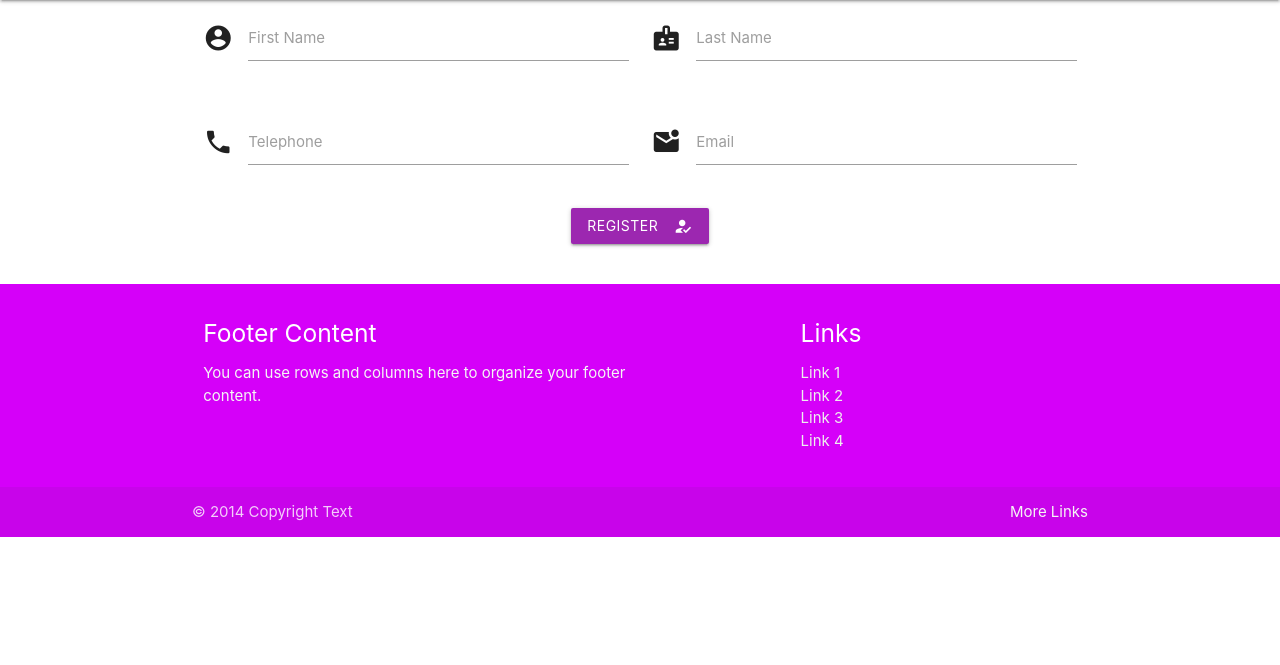
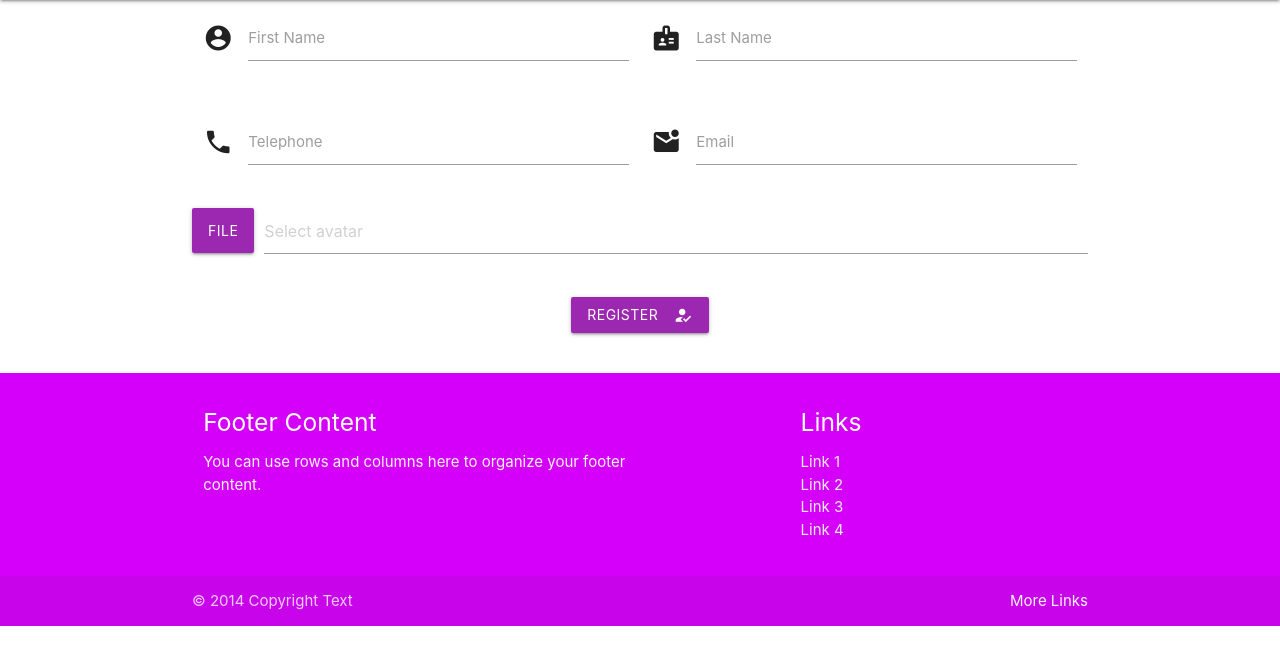
Before and after one commit to NikitaB1221/PHP111, a PHP site: page /forms in a window 1280 px wide. Shown: the part 64-729 px from the top of the page. Run offline with PHP 8.4, Linux system fonts and the light colour scheme.

Commit message:
UPDATE 5

```diff
--- a/www/_layout.php
+++ b/www/_layout.php
@@ -22,7 +22,7 @@ endif;
 			<a href="/" class="brand-logo">PV-111</a>
 			<ul id="nav-mobile" class="right hide-on-med-and-down">
 				<li if($page == 'about.php') echo 'class="active"'><a href="about">About</a></li>
-				<li if($page == 'forms.php') echo 'class="active"'><a href="forms">Forms</a></li>
+				<li if($page == 'forms_controller.php') echo 'class="active"'><a href="forms">Forms</a></li>
 				<li if($page == 'index.php') echo 'class="active"'><a href="index">Index</a></li>
 				<li if($page == 'db.php') echo 'class="active"'><a href="db">Db</a></li>
 				<li><a href="sass.html">Sass</a></li>
--- a/www/forms.php
+++ b/www/forms.php
@@ -1,88 +1,5 @@
-<?php
-$name_class = "validate";
-$reg_name = "";
-$lastname_class = "validate";
-$reg_lastname = "";
-$email_class = "validate";
-$reg_email = "";
-$telephone_class = "validate";
-$reg_telephone = "";
-
-if ($_SERVER['REQUEST_METHOD'] == 'POST') {
-    // оброблення даних форми
-    // echo '<pre>' ; print_r( $_POST ) ; exit ;
-    // етап 1 - валідація
-    if (!isset($_POST['reg-name'])) { // наявність самих даних
-        $name_message = "No reg-name field";
-    } else {
-        $reg_name = $_POST['reg-name'];
-        if (strlen($reg_name) < 3) {
-            $name_message = "Name too short";
-        }
-    }
-    if (isset($name_message)) { // валідація імені не пройшла
-        $name_class = "invalid";
-    } else { // успішна валідація
-        $name_class = "valid";
-    }
-
-
-
-    if (!isset($_POST['reg-lastname'])) { // наявність самих даних
-        $lastname_message = "No reg-lastname field";
-    } else {
-        $reg_lastname = $_POST['reg-lastname'];
-        if (strlen($reg_lastname) < 3) {
-            $lastname_message = "lastname too short";
-        }
-    }
-    if (isset($lastname_message)) { // валідація імені не пройшла
-        $lastname_class = "invalid";
-    } else { // успішна валідація
-        $lastname_class = "valid";
-    }
-
-
-
-    if (!isset($_POST['reg-email'])) { // наявність самих даних
-        $email_message = "No reg-email field";
-    } else {
-        $reg_email = $_POST['reg-email'];
-        if (!filter_var($reg_email, FILTER_VALIDATE_EMAIL)) {
-            $email_message = "Invalid email format";
-        }
-    }
-    if (isset($email_message)) { // валідація імені не пройшла
-        $email_class = "invalid";
-    } else { // успішна валідація
-        $email_class = "valid";
-    }
-
-
-
-
-    if (!isset($_POST['reg-phone'])) { // Проверяем наличие самих данных
-        $telephone_message = "No reg-phone field";
-    } else {
-        $reg_telephone = $_POST['reg-phone'];
-        // Используем регулярное выражение для валидации номера телефона
-        if (!preg_match('/^(?:\+\d{10}|\d{7})$/', $reg_telephone)) {
-            $telephone_message = "Invalid phone number format";
-        }
-    }
-    if (isset($telephone_message)) { // валідація імені не пройшла
-        $telephone_class = "invalid";
-    } else { // успішна валідація
-        $telephone_class = "valid";
-    }
-
-
-
-}
-
-?>
 <div class="row">
-    <form class="col s12" method="post">
+    <form class="col s12" method="post" enctype="multipart/form-data">
         <div class="row">
             <div class="input-field col s6">
                 <i class="material-icons prefix">account_circle</i>
@@ -122,6 +39,25 @@ if ($_SERVER['REQUEST_METHOD'] == 'POST') {
                 <?php endif ?>
             </div>
         </div>
+        <div class="row">
+            <div class="file-field input-field ">
+                <div class="btn purple">
+                    <span>File</span>
+                    <input type="file" name="reg-avatar">
+                </div>
+                <div class="file-path-wrapper">
+                    <input class="file-path validate" type="text" placeholder="Select avatar">
+                </div>
+            </div>
+            <?php if (!empty($reg_avatar)): ?>
+                <p>Uploaded Avatar: <img src="<?= $reg_avatar ?>" alt="Avatar"></p>
+            <?php endif; ?>
+            <?php if (isset($avatar_message)): ?>
+                <p class="red-text">
+                    <?= $avatar_message ?>
+                </p>
+            <?php endif; ?>
+        </div>
         <div class="row center-align">
             <button class="waves-effect waves-light btn purple">
                 <i class="material-icons right">how_to_reg</i>Register
--- /dev/null
+++ b/www/forms_controller.php
@@ -0,0 +1,202 @@
+<?php
+$name_class = "validate";
+$reg_name = "";
+$lastname_class = "validate";
+$reg_lastname = "";
+$email_class = "validate";
+$reg_email = "";
+$telephone_class = "validate";
+$reg_telephone = "";
+$avatar_class = "validate";
+$reg_avatar = "";
+$uploadDir = "E:/PHP/www/img/";
+
+if ($_SERVER['REQUEST_METHOD'] == 'POST') {
+    // оброблення даних форми
+    // echo '<pre>' ; print_r( $_POST ) ; exit ;
+    // етап 1 - валідація
+    if (!isset($_POST['reg-name'])) { // наявність самих даних
+        $name_message = "No reg-name field";
+    } else {
+        $reg_name = $_POST['reg-name'];
+        if (strlen($reg_name) < 3) {
+            $name_message = "Name too short";
+        }
+    }
+
+
+
+    if (!isset($_POST['reg-lastname'])) { // наявність самих даних
+        $lastname_message = "No reg-lastname field";
+    } else {
+        $reg_lastname = $_POST['reg-lastname'];
+        if (strlen($reg_lastname) < 3) {
+            $lastname_message = "lastname too short";
+        }
+    }
+
+
+
+    if (!isset($_POST['reg-email'])) { // наявність самих даних
+        $email_message = "No reg-email field";
+    } else {
+        $reg_email = $_POST['reg-email'];
+        if (!filter_var($reg_email, FILTER_VALIDATE_EMAIL)) {
+            $email_message = "Invalid email format";
+        }
+    }
+
+
+    if (!isset($_POST['reg-phone'])) { // Проверяем наличие самих данных
+        $telephone_message = "No reg-phone field";
+    } else {
+        $reg_telephone = $_POST['reg-phone'];
+        // Используем регулярное выражение для валидации номера телефона
+        if (!preg_match('/^(?:\+\d{10}|\d{7})$/', $reg_telephone)) {
+            $telephone_message = "Invalid phone number format";
+        }
+    }
+
+    if (!isset($_FILES['reg-avatar'])) {
+        $avatar_message = "No avatar file uploaded";
+    } else {
+        $file = $_FILES['reg-avatar'];
+
+        if ($file['error'] !== UPLOAD_ERR_OK) {
+            $avatar_message = "Error uploading the avatar file";
+        } else {
+            $allowedTypes = ['image/jpeg', 'image/png', 'image/gif'];
+            $extension = pathinfo($file['name'], PATHINFO_EXTENSION);
+
+            if (!in_array($file['type'], $allowedTypes) || !in_array($extension, ['jpg', 'jpeg', 'png', 'gif'])) {
+                $avatar_message = "Invalid file type. Allowed types: JPG, JPEG, PNG, GIF";
+            }
+
+            $maxFileSize = 2 * 1024 * 1024; // 2 МБ
+            if ($file['size'] > $maxFileSize) {
+                $avatar_message = "File size exceeds the maximum allowed size (2 MB)";
+            }
+
+            // Если все проверки прошли успешно
+            if (empty($avatar_message)) {
+                // Генерация уникального имени файла с сохранением расширения
+                $uniqueFileName = uniqid() . '.' . $extension;
+
+                // Полный путь к новому файлу
+                $uploadPath = $uploadDir . $uniqueFileName;
+
+                // Проверка наличия файла с таким именем в папке
+                while (file_exists($uploadPath)) {
+                    $uniqueFileName = uniqid() . '.' . $extension;
+                    $uploadPath = "{$uploadDir}/{$uniqueFileName}";
+                }
+
+                // Сохранение файла на сервере
+                if (move_uploaded_file($file['tmp_name'], $uploadPath)) {
+                    // Файл успешно загружен на сервер
+                    $reg_avatar = "./www/img/" . $uniqueFileName; // Записываем путь к файлу в переменную
+                } else {
+                    $avatar_message = "Error while saving the avatar file";
+                }
+            }
+        }
+    }
+
+    session_start();
+
+    $_SESSION['form_data'] = true;
+    $_SESSION['reg_name'] = $reg_name;
+    $_SESSION['reg_lastname'] = $reg_lastname;
+    $_SESSION['reg_email'] = $reg_email;
+    $_SESSION['reg_telephone'] = $reg_telephone;
+    $_SESSION['reg_avatar'] = $reg_avatar;
+    if (isset($name_message)) {
+        $_SESSION['$name_message'] = $name_message;
+    }
+    if (isset($lastname_message)) {
+        $_SESSION['$lastname_message'] = $lastname_message;
+    }
+    if (isset($email_message)) {
+        $_SESSION['$email_message'] = $email_message;
+    }
+    if (isset($telephone_message)) {
+        $_SESSION['$telephone_message'] = $telephone_message;
+    }
+    if (isset($avatar_message)) {
+        $_SESSION['$avatar_message'] = $avatar_message;
+    } else {
+        if (isset($_FILES['reg-avatar'])) {
+            if ($_FILES['reg-avatar']['error'] == 0) {
+                if ($_FILES['reg-avatar']['size'] > 0) {
+                    move_uploaded_file(
+                        $_FILES['reg-avatar']['tmp_name'],
+                        "E:/PHP/www/img/{$_FILES['reg-avatar']['name']}"
+                    );
+                }
+            }
+        }
+    }
+    // echo '<pre>' ; print_r($_FILES); exit;
+
+    header('Location: ' . $_SERVER['REQUEST_URI']);
+    exit;
+} else {
+    session_start();
+    if (isset($_SESSION['form_data'])) {
+        if (isset($_SESSION['$name_message'])) {
+            $name_message = $_SESSION['$name_message'];
+            unset($_SESSION['$name_message']);
+        }
+        if (isset($_SESSION['$lastname_message'])) {
+            $lastname_message = $_SESSION['$lastname_message'];
+            unset($_SESSION['$lastname_message']);
+        }
+        if (isset($_SESSION['$email_message'])) {
+            $email_message = $_SESSION['$email_message'];
+            unset($_SESSION['$email_message']);
+        }
+        if (isset($_SESSION['$telephone_message'])) {
+            $telephone_message = $_SESSION['$telephone_message'];
+            unset($_SESSION['$telephone_message']);
+        }
+        if (isset($_SESSION['$avatar_message'])) {
+            $avatar_message = $_SESSION['$avatar_message'];
+            unset($_SESSION['$avatar_message']);
+        }
+        unset($_SESSION['form_data']);
+        $reg_name = $_SESSION['reg_name'];
+        $reg_lastname = $_SESSION['reg_lastname'];
+        $reg_email = $_SESSION['reg_email'];
+        $reg_telephone = $_SESSION['reg_telephone'];
+        $reg_avatar = $_SESSION['reg_avatar'];
+
+        if (isset($name_message)) { // валідація імені не пройшла
+            $name_class = "invalid";
+        } else { // успішна валідація
+            $name_class = "valid";
+        }
+        if (isset($lastname_message)) { // валідація імені не пройшла
+            $lastname_class = "invalid";
+        } else { // успішна валідація
+            $lastname_class = "valid";
+        }
+        if (isset($email_message)) { // валідація імені не пройшла
+            $email_class = "invalid";
+        } else { // успішна валідація
+            $email_class = "valid";
+        }
+        if (isset($telephone_message)) { // валідація імені не пройшла
+            $telephone_class = "invalid";
+        } else { // успішна валідація
+            $telephone_class = "valid";
+        }
+        if (isset($avatar_class)) { // валідація імені не пройшла
+            $avatar_class = "invalid";
+        } else { // успішна валідація
+            $avatar_class = "valid";
+        }
+
+    }
+    $page = "forms.php";
+    include "_layout.php";
+}
```
Also changed, not shown: www/about.php (+36 -19 lines), www/access_manager.php (+18 -18 lines).
